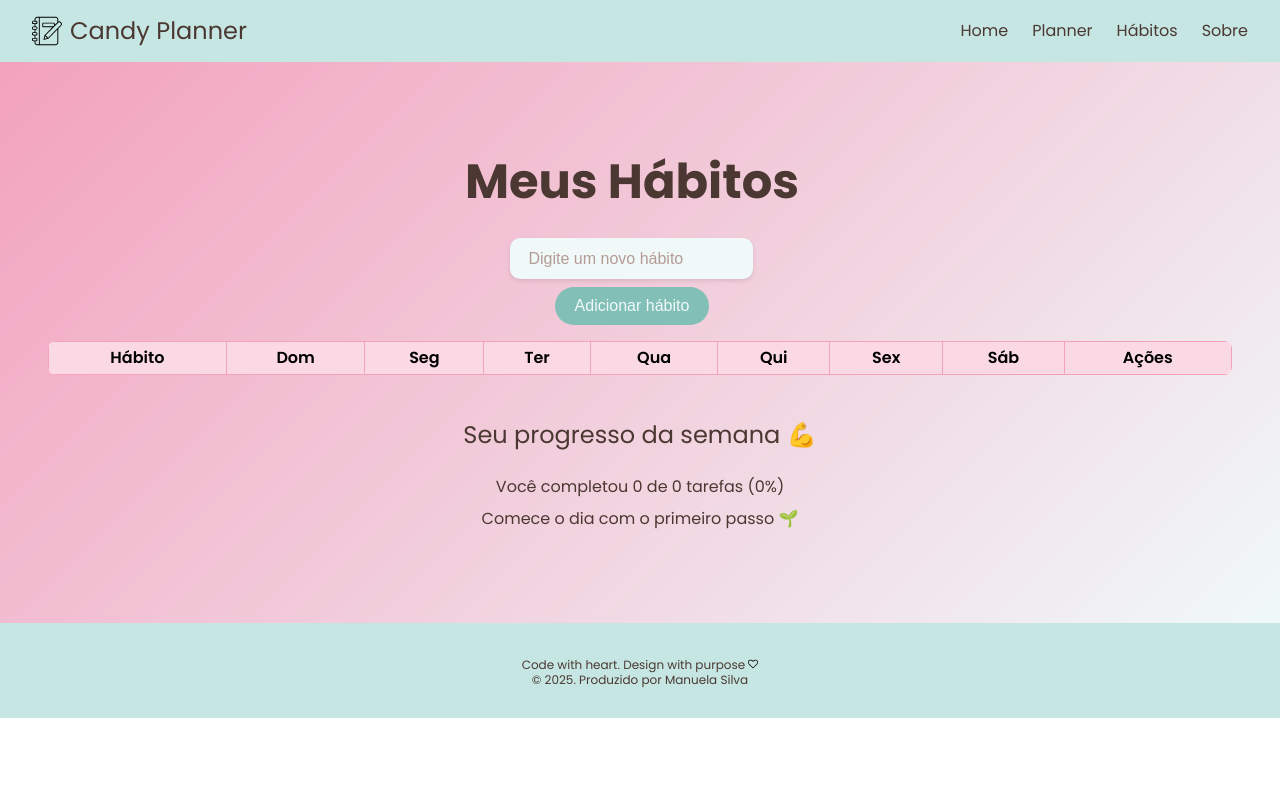
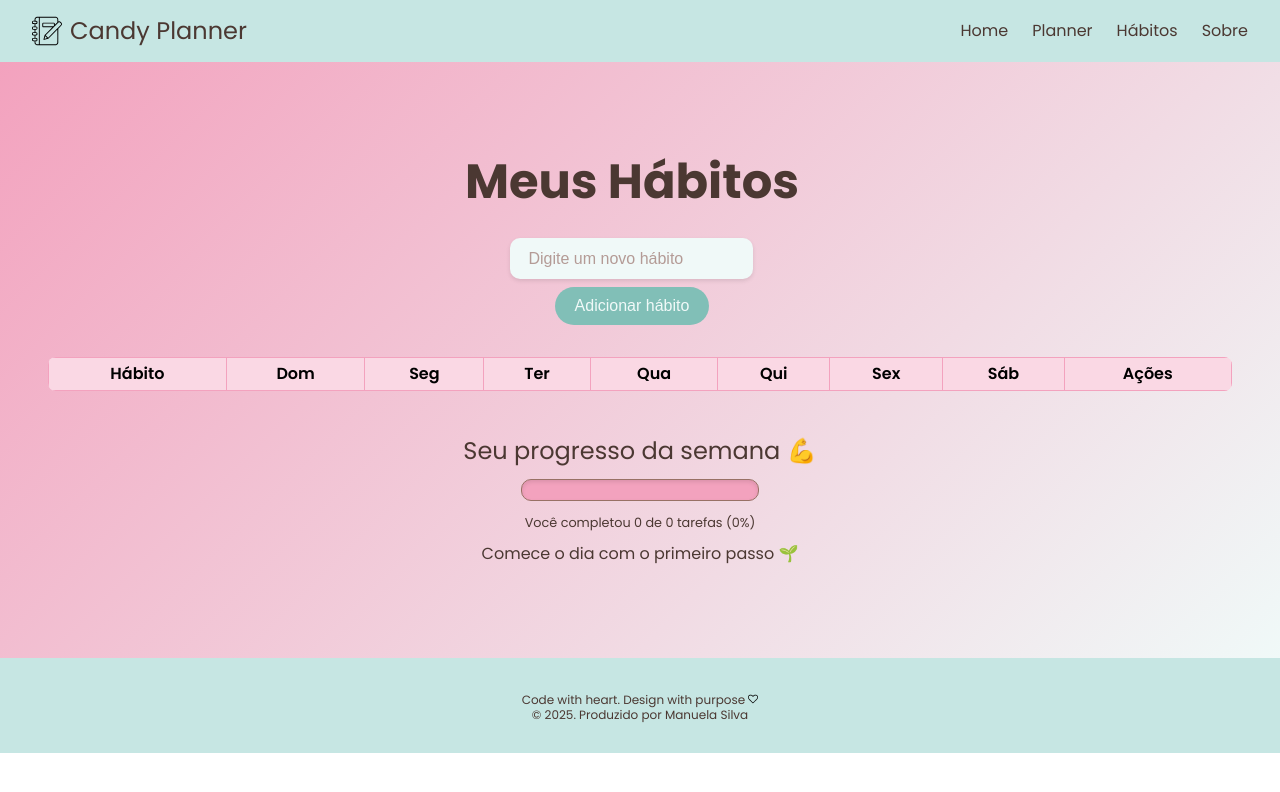
Before and after one commit to netuninho/candy-planner, a React (Vite) app: page /habitos in a window 1280 px wide. Shown: the top 792 px of the page. Built offline with nearby package versions, Linux system fonts and the light colour scheme.

Commit message:
feat: estiloizando barra progresso

```diff
--- a/src/assets/styles/pages/Habitos.scss
+++ b/src/assets/styles/pages/Habitos.scss
@@ -27,6 +27,7 @@
     flex-direction: column;
     align-items: center;
     gap: .5rem;
+    margin-bottom: 1rem;
   }
 
   &__table {
@@ -65,12 +66,31 @@
     color: $chocolate;
     margin: 3rem 0;
 
+    &-bar {
+      width: 20%;
+      height: 20px;
+      background-color: $bubble-gum;
+      border-radius: 10px;
+      border: 1px solid lighten($chocolate, 25%);
+      overflow: hidden;
+      box-shadow: inset 0 2px 4px rgba(0, 0, 0, 0.1);
+      position: relative;
+    }
+
+    .habits__fill {
+      height: 100%;
+      background: linear-gradient(90deg, $bubble-gum, $candy-floss);
+      transition: width 0.5s ease;
+      border-radius: 10px;
+      box-shadow: 0 2px 6px rgba(255, 182, 193, 0.5);
+    }
+
     h2 {
       font-size: 1.5rem;
     }
 
     &-text {
-      font-size: 1rem;
+      font-size: .8rem;
     }
   }
 }
```
